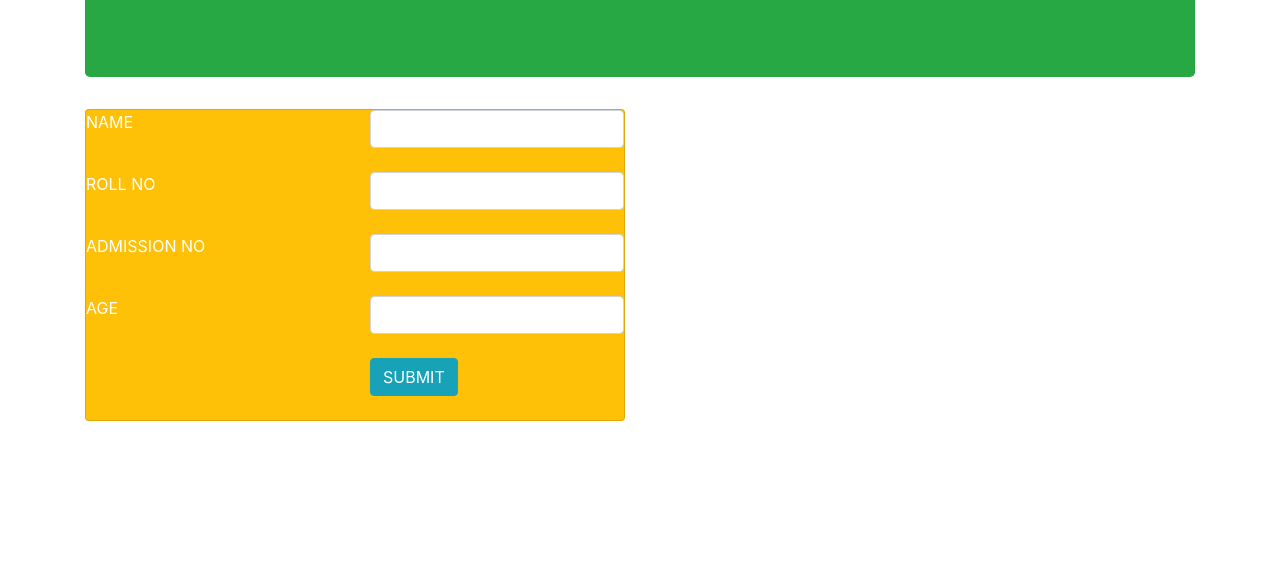
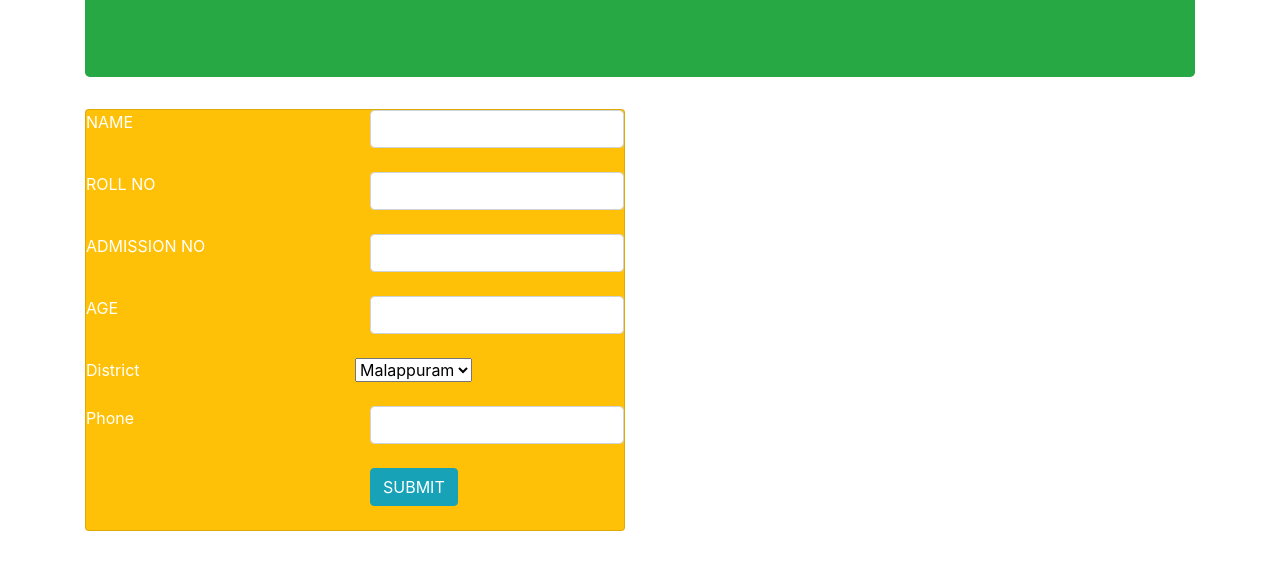
Before and after one commit to rajasreeraju/ICTA_Calicut, a plain HTML site: page html_css/bootstrap2.html in a window 1280 px wide. Shown: the part 161-730 px from the top of the page. Drawn offline with nearby package versions, Linux system fonts and the light colour scheme.

Commit message:
Add files via upload

```diff
--- a/html_css/bootstrap2.html
+++ b/html_css/bootstrap2.html
@@ -9,7 +9,7 @@
 <script src="https://code.jquery.com/jquery-3.3.1.slim.min.js" integrity="sha384-q8i/X+965DzO0rT7abK41JStQIAqVgRVzpbzo5smXKp4YfRvH+8abtTE1Pi6jizo" crossorigin="anonymous"></script>
 <script src="https://cdnjs.cloudflare.com/ajax/libs/popper.js/1.14.3/umd/popper.min.js" integrity="sha384-ZMP7rVo3mIykV+2+9J3UJ46jBk0WLaUAdn689aCwoqbBJiSnjAK/l8WvCWPIPm49" crossorigin="anonymous"></script>
 <script src="https://stackpath.bootstrapcdn.com/bootstrap/4.1.3/js/bootstrap.min.js" integrity="sha384-ChfqqxuZUCnJSK3+MXmPNIyE6ZbWh2IMqE241rYiqJxyMiZ6OW/JmZQ5stwEULTy" crossorigin="anonymous"></script>
-<script src="js/script.js"></script>
+<script src="js/ script.js"></script>
 
 
 
@@ -54,6 +54,22 @@
                                 </div>
                                 <br>
                                 <div class="row">
+                                    <div class="col-sm-6">District</div>
+                                    <select id="district">
+                                        <option value="ml">Malappuram</option>
+                                        <option value="ko">Koikode</option>
+                                        <option value="ka">Kannur</option>
+                                    </select>
+
+
+                                </div>
+                                <br>
+                                <div class="row">
+                                    <div class="col-sm-6">Phone</div>
+                                    <div class="col-sm-6"><input type="number" class="form-control" id="getno" pattern="[9876]{1}[0-9]{9}r"required/></div>
+                                </div>
+                                <br>
+                                <div class="row">
                                     <div class="col-sm-6"></div>
                                     <div class="col-sm-6"><button class="btn btn-info" onclick="Read();">SUBMIT</button></div>
                                 </div>
```
